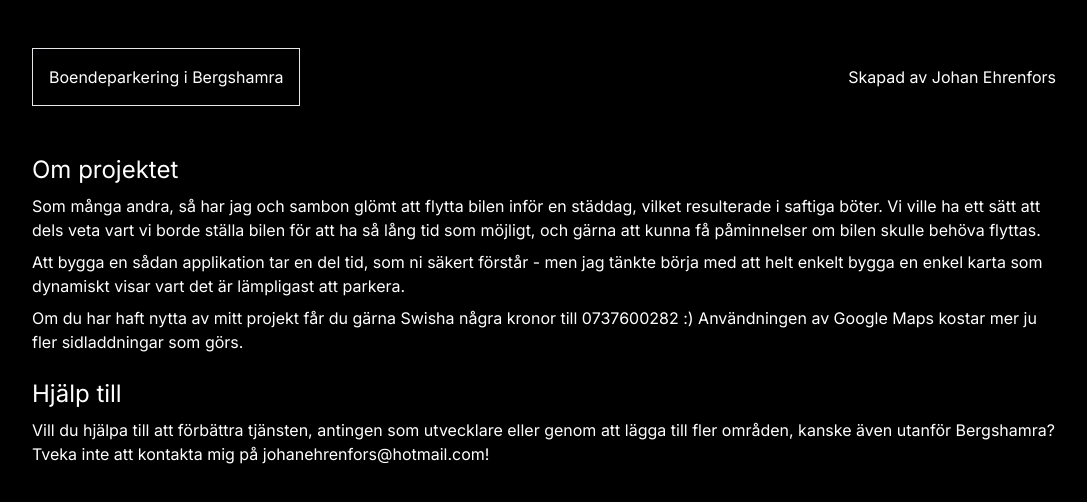
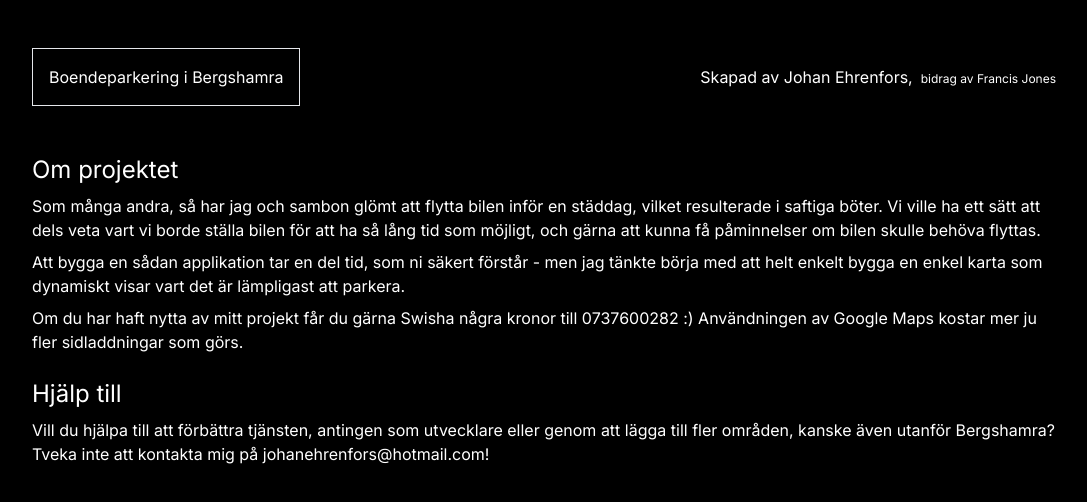
Before and after one commit to johanehr/parking-reminder-frontend, a Next.js app: page /about in a window 1280 px wide. Shown: the top 502 px of the page, without its empty margins (96-1183 px from the left). Built offline with nearby package versions, Linux system fonts and the light colour scheme.

Commit message:
notes on contributions :)

```diff
--- a/src/app/elements/header.tsx
+++ b/src/app/elements/header.tsx
@@ -14,8 +14,19 @@ export default function Header() {
         target="_blank"
         rel="author"
       >
-      Skapad av Johan Ehrenfors
+      Skapad av Johan Ehrenfors,
       </a>
+      <span className="ml-2">
+        <a
+          className="sm:ml-auto text-xs lg:pointer-events-auto pointer-events-none"
+          href="https://www.fullstackfrancis.com"
+          target="_blank"
+          rel="author"
+        >
+      bidrag av Francis Jones
+        </a>
+      </span>
+
     </div>
   )
 }
```
